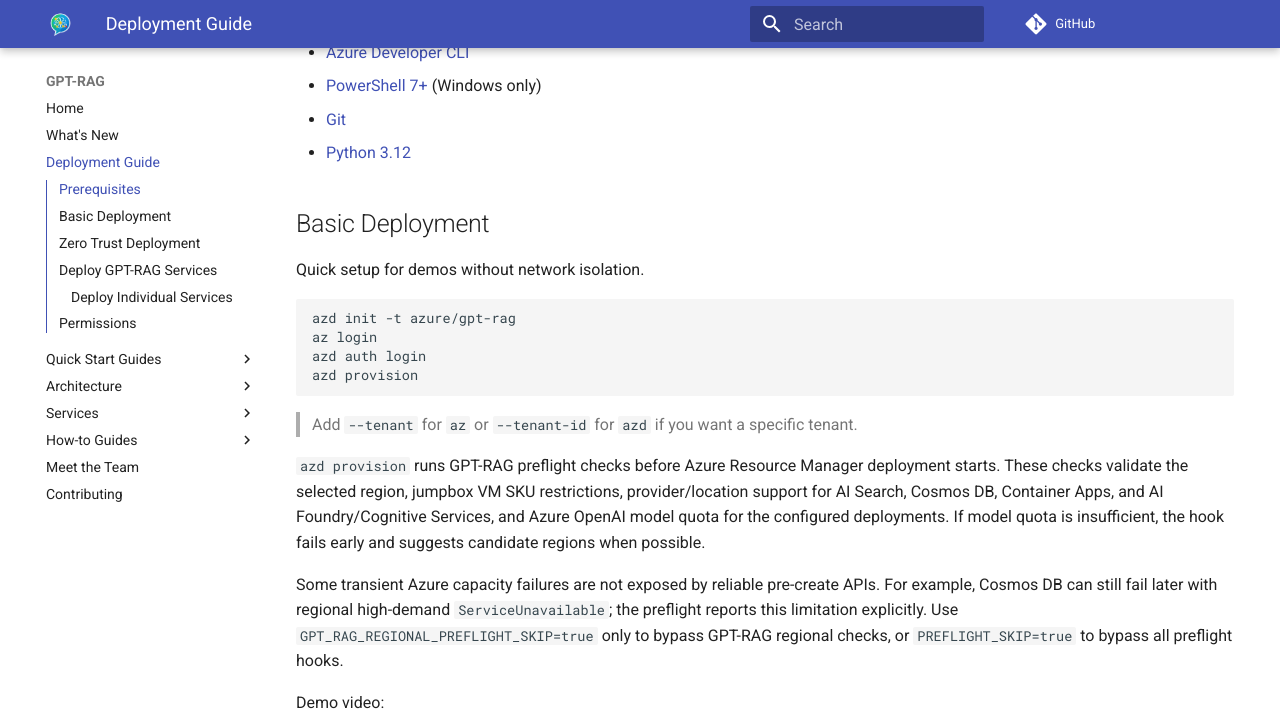
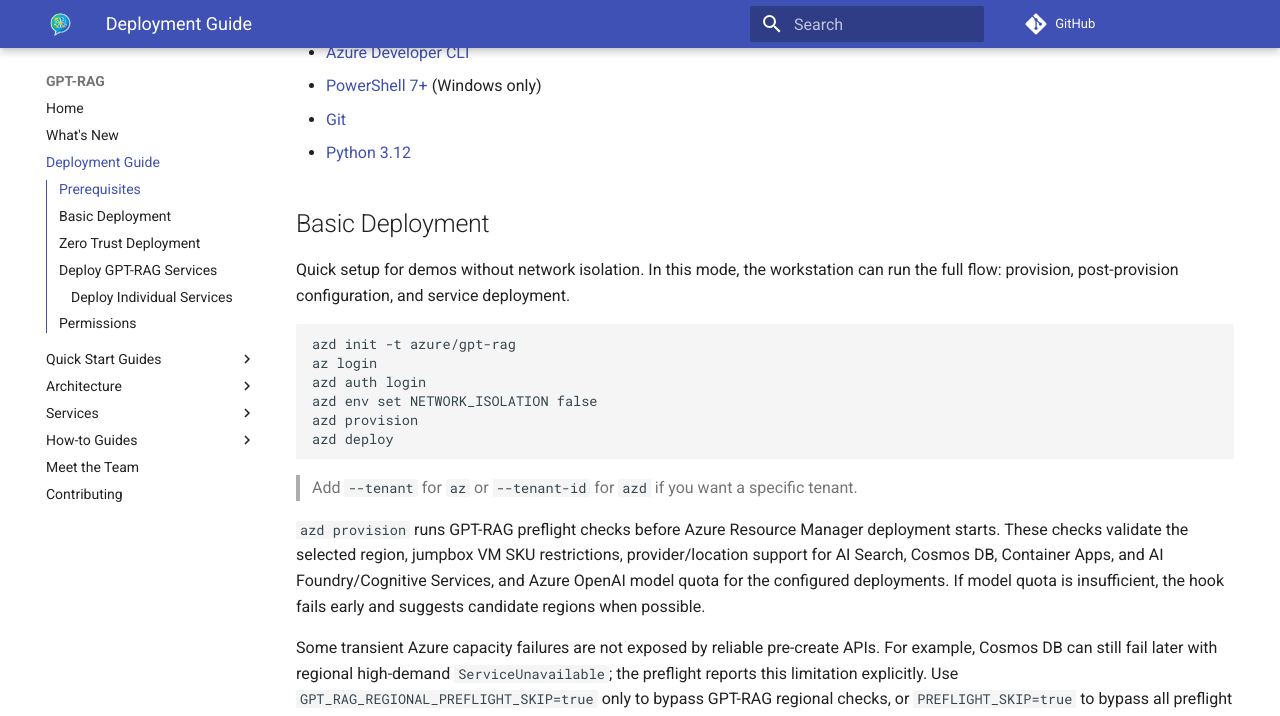
Before and after one commit to Azure/GPT-RAG, an MkDocs documentation site: the page built from docs/deploy.md, in a window 1280 px wide and 1400 px high, scrolled down 575 px. Shown: the top 716 px of the window. Built offline with MkDocs 1.6.1 and Material for MkDocs 9.7.7, drawn with Linux system fonts in a browser that asks for light colours; comment, search, counter and statistics services are not loaded; some of the changed text lies outside the part shown.

Commit message:
docs: clarify base and network-isolated deployment paths
Make the GitHub Pages deployment guide explicit about where provision, post-provision, and deploy run for basic versus network-isolated GPT-RAG deployments.

Co-authored-by: Copilot <223556219+Copilot@users.noreply.github.com>

````diff
--- a/docs/deploy.md
+++ b/docs/deploy.md
@@ -22,13 +22,15 @@ Choose your preferred deployment method based on project requirements and enviro
 
 ## Basic Deployment
 
-Quick setup for demos without network isolation.
+Quick setup for demos without network isolation. In this mode, the workstation can run the full flow: provision, post-provision configuration, and service deployment.
 
 ```
 azd init -t azure/gpt-rag
 az login
 azd auth login
+azd env set NETWORK_ISOLATION false
 azd provision
+azd deploy
 ```
 
 > Add `--tenant` for `az` or `--tenant-id` for `azd` if you want a specific tenant.
@@ -36,6 +38,8 @@ azd provision
 `azd provision` runs GPT-RAG preflight checks before Azure Resource Manager deployment starts. These checks validate the selected region, jumpbox VM SKU restrictions, provider/location support for AI Search, Cosmos DB, Container Apps, and AI Foundry/Cognitive Services, and Azure OpenAI model quota for the configured deployments. If model quota is insufficient, the hook fails early and suggests candidate regions when possible.
 
 Some transient Azure capacity failures are not exposed by reliable pre-create APIs. For example, Cosmos DB can still fail later with regional high-demand `ServiceUnavailable`; the preflight reports this limitation explicitly. Use `GPT_RAG_REGIONAL_PREFLIGHT_SKIP=true` only to bypass GPT-RAG regional checks, or `PREFLIGHT_SKIP=true` to bypass all preflight hooks.
+
+For the basic flow, the `postProvision` hook runs locally after `azd provision` and configures GPT-RAG data-plane resources such as App Configuration and search setup. Then `azd deploy` deploys the frontend, orchestrator, and ingestion services.
 
 Demo video:
 
@@ -53,6 +57,16 @@ Demo video:
 ## Zero Trust Deployment
 
 For deployments that **require network isolation**.
+
+Network-isolated deployments use a two-host flow:
+
+| Phase | Where to run | Command |
+| --- | --- | --- |
+| Provision infrastructure | Workstation | `azd provision` |
+| Configure data-plane resources | Jumpbox or VNet-connected host | `scripts/postProvision.ps1` |
+| Deploy services | Jumpbox or VNet-connected host | `azd deploy` |
+
+Do not run `azd deploy` from the workstation when `NETWORK_ISOLATION=true`. The deploy hook blocks that path because private resources and the private ACR build pool are reachable only from inside the VNet.
 
 **Before Provisioning**
 
@@ -141,6 +155,7 @@ To deploy **all services at once**, navigate to the `gpt-rag` directory (with az
 ```powershell
 cd C:\github\GPT-RAG
 azd env set RUN_FROM_JUMPBOX true
+azd env set NETWORK_ISOLATION true
 azd env set ACR_TASK_AGENT_POOL build-pool
 azd env set BUILD_MODE acr-task
 azd deploy
````
